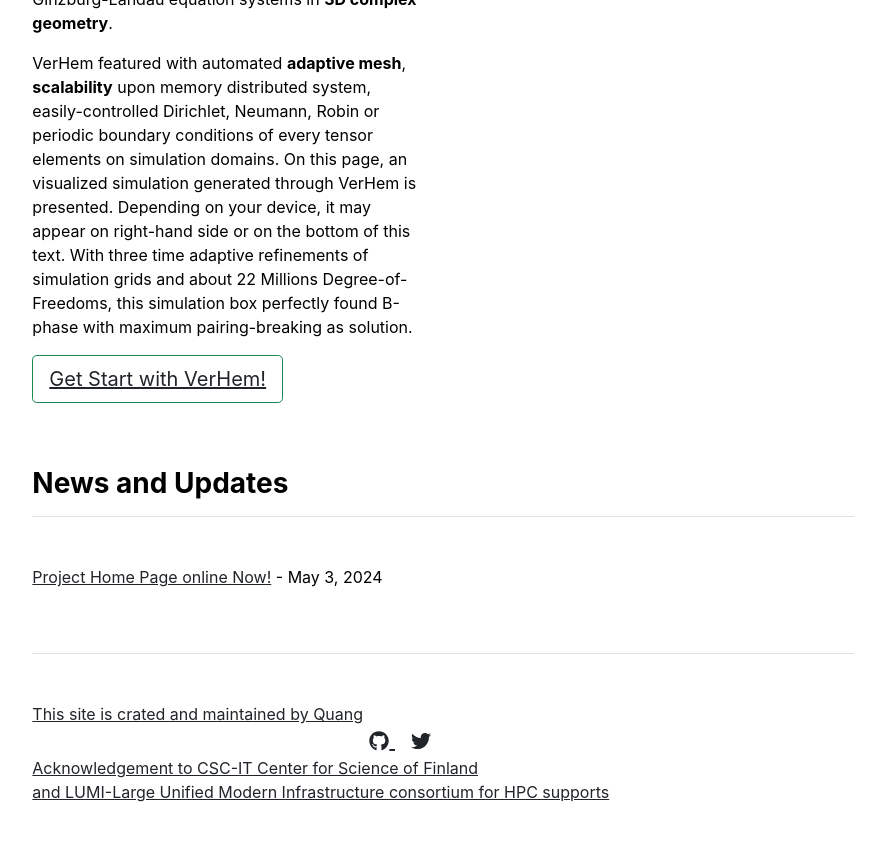
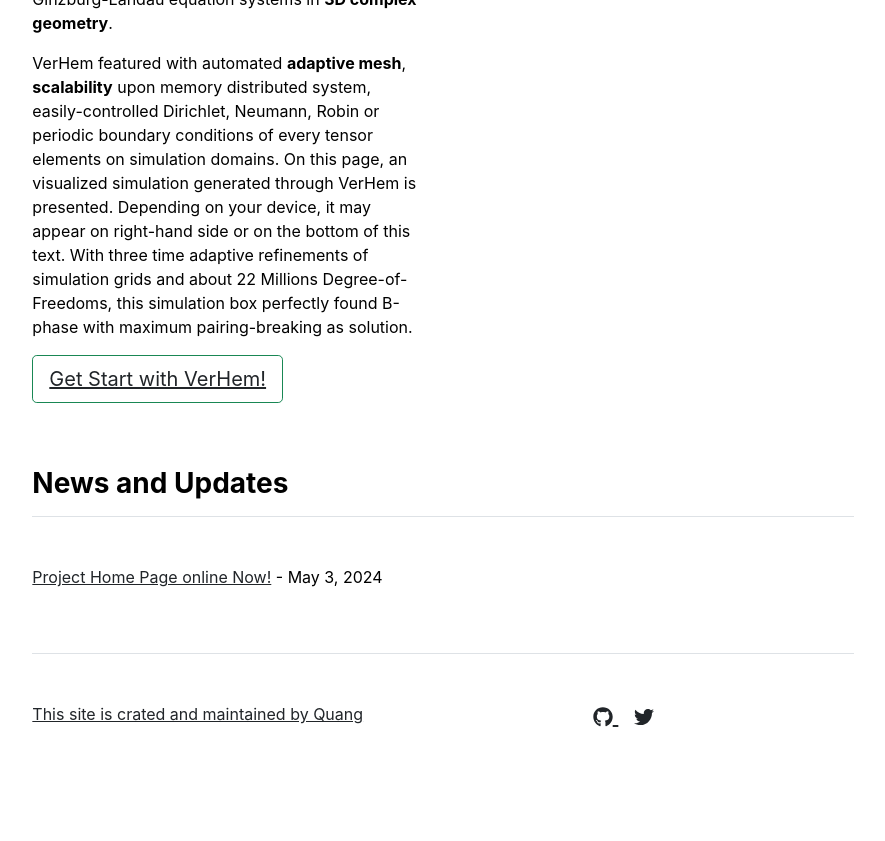
Before and after one commit to VerHem/VerHem.github.io, a Jekyll site: the page built from index.md, in a window 1280 px wide and 900 px high, scrolled down 1080 px. Shown: the top 841 px of the window, without its empty margins (197-1082 px from the left). Built offline with Jekyll 4.4.1, drawn with Linux system fonts in a browser that asks for light colours.

Commit message:
change footer info

```diff
--- a/_includes/footer.html
+++ b/_includes/footer.html
@@ -1,6 +1,9 @@
 <footer class="pt-5 my-5 text-muted border-top">
   <div class="row">
+    <div class="col">
       <a href="https://tekniiquann.github.io" >This site is crated and maintained by Quang</a>
+    </div>
+    <div class="col">
       <div class="col-md-6 text-end social-media-icons">
         {% for item in site.data.settings.social %}
           <a href="{{ item.link }}" class="ms-3 fs-5">
@@ -8,7 +11,9 @@
           </a>
         {% endfor %}
       </div>
-    <a href="https://www.csc.fi" >Acknowledgement to CSC-IT Center for Science of Finland</a>
-    <a href="https://www.lumi-supercomputer.eu" >and LUMI-Large Unified Modern Infrastructure consortium for HPC supports</a>
+    </div>
+
+    <!--<a href="https://www.csc.fi" >Acknowledgement to CSC-IT Center for Science of Finland</a>-->
+    <!--<a href="https://www.lumi-supercomputer.eu" >and LUMI-Large Unified Modern Infrastructure consortium for HPC supports</a>-->
   </div>
 </footer>
```
Lines whose indentation alone changed are shown as unchanged.
